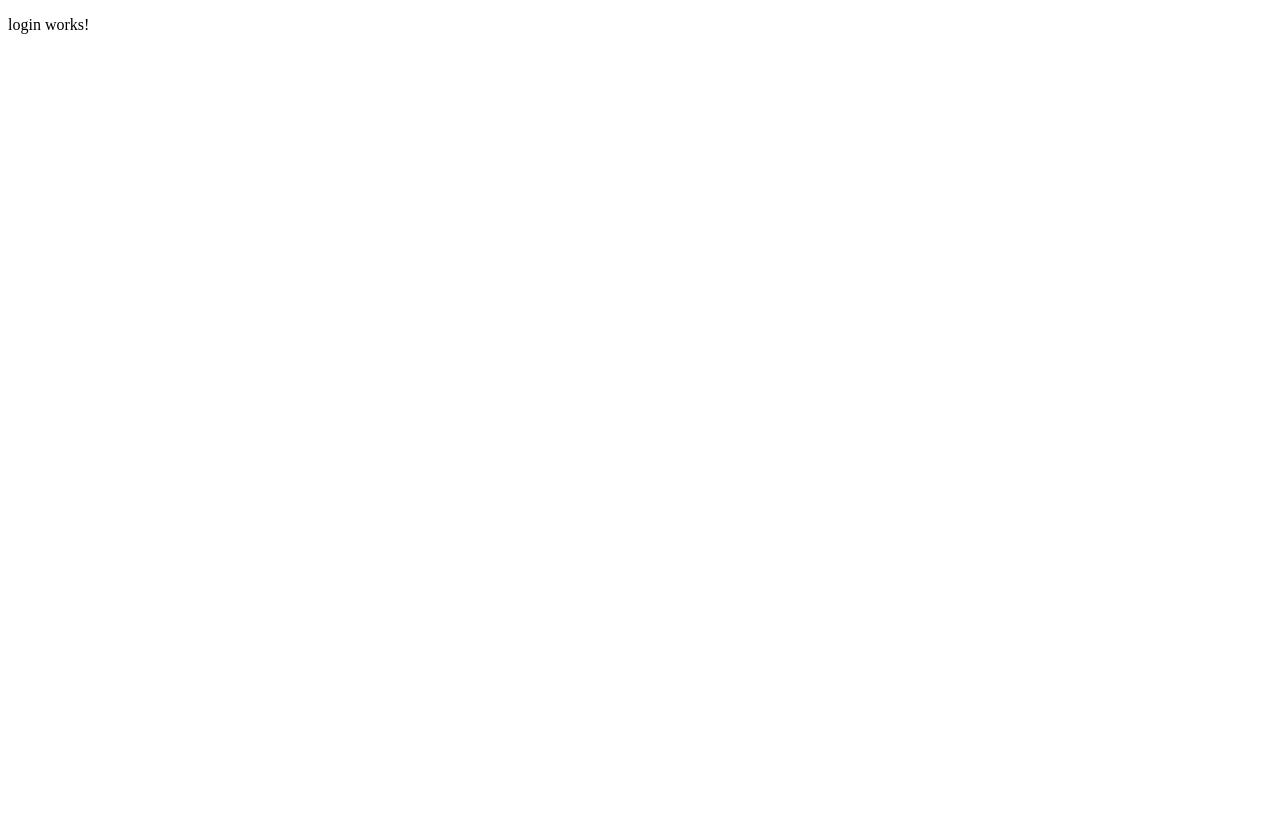
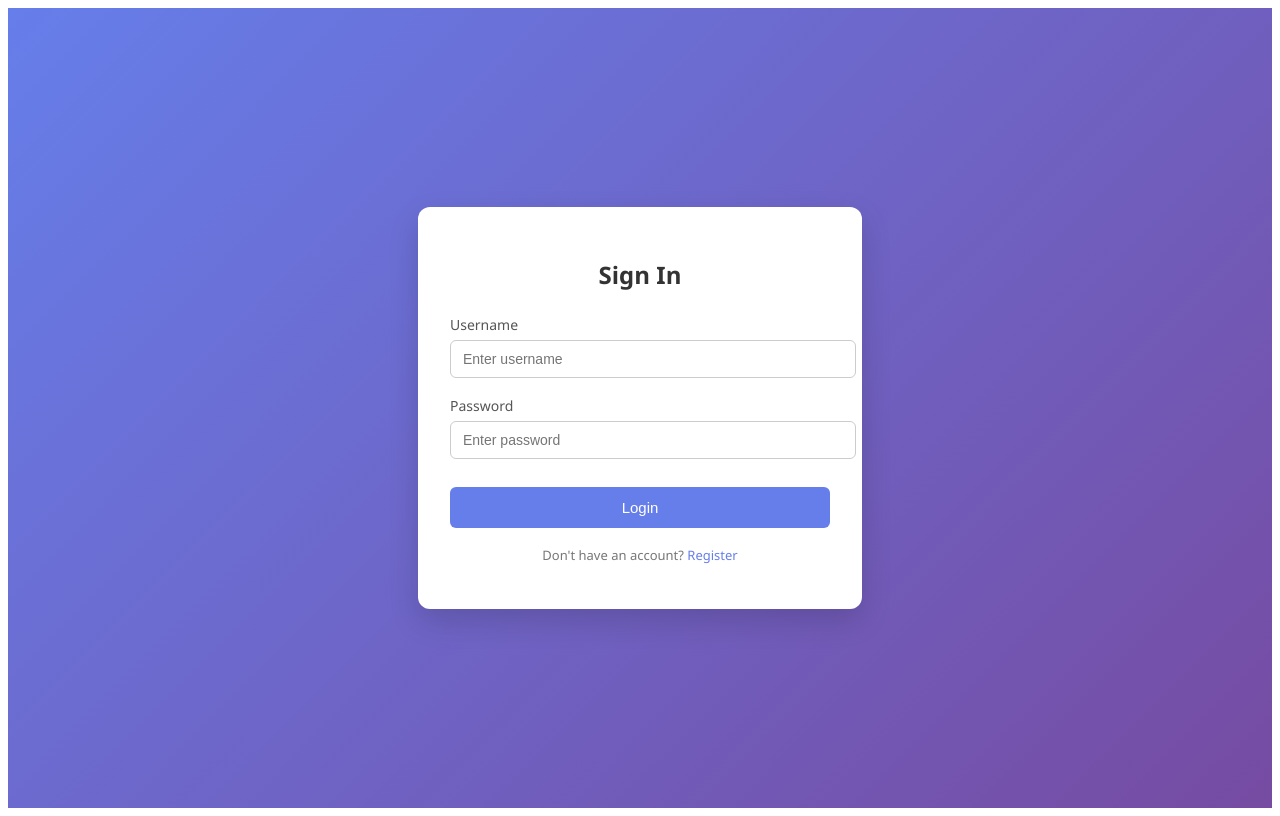
Before and after one commit to tomato202504brianm-code/internal-audit-system, an Angular app in the folder frontend/audit-frontend/: page /login in a window 1280 px wide. Built offline with nearby package versions, Linux system fonts and the light colour scheme.

Commit message:
Webpage setup

```diff
--- a/frontend/audit-frontend/src/app/pages/login/login.css
+++ b/frontend/audit-frontend/src/app/pages/login/login.css
@@ -0,0 +1,88 @@
+/* 页面整体居中 center paging*/
+.login-container {
+  height: 100vh;
+  display: flex;
+  justify-content: center;
+  align-items: center;
+  background: linear-gradient(135deg, #667eea, #764ba2);
+  font-family: 'Segoe UI', sans-serif;
+}
+
+/* 登录卡片 login card */
+.login-card {
+  width: 100%;
+  max-width: 380px;
+  background: #ffffff;
+  padding: 32px;
+  border-radius: 12px;
+  box-shadow: 0 12px 30px rgba(0, 0, 0, 0.15);
+}
+
+/* 标题 title */
+.title {
+  text-align: center;
+  margin-bottom: 24px;
+  color: #333;
+}
+
+/* 表单 form */
+.form-group {
+  margin-bottom: 18px;
+}
+
+.form-group label {
+  display: block;
+  margin-bottom: 6px;
+  font-size: 14px;
+  color: #555;
+}
+
+.form-group input {
+  width: 100%;
+  padding: 10px 12px;
+  font-size: 14px;
+  border-radius: 6px;
+  border: 1px solid #ccc;
+  transition: border-color 0.2s, box-shadow 0.2s;
+}
+
+.form-group input:focus {
+  outline: none;
+  border-color: #667eea;
+  box-shadow: 0 0 0 2px rgba(102, 126, 234, 0.2);
+}
+
+/* 登录按钮 login button */
+.login-button {
+  width: 100%;
+  margin-top: 10px;
+  padding: 12px;
+  background: #667eea;
+  border: none;
+  border-radius: 6px;
+  color: #ffffff;
+  font-size: 15px;
+  cursor: pointer;
+  transition: background 0.2s;
+}
+
+.login-button:hover {
+  background: #5a67d8;
+}
+
+/* 底部提示 hint */
+.hint {
+  text-align: center;
+  margin-top: 18px;
+  font-size: 13px;
+  color: #777;
+}
+
+.hint a {
+  color: #667eea;
+  text-decoration: none;
+}
+
+.hint a:hover {
+  text-decoration: underline;
+}
--- a/frontend/audit-frontend/src/app/pages/login/login.html
+++ b/frontend/audit-frontend/src/app/pages/login/login.html
@@ -1 +1,36 @@
-<p>login works!</p>
+<div class="login-container">
+  <div class="login-card">
+    <h2 class="title">Sign In</h2>
+
+    <form>
+      <div class="form-group">
+        <label for="username">Username</label>
+        <input
+          id="username"
+          type="text"
+          placeholder="Enter username"
+          required
+        />
+      </div>
+
+      <div class="form-group">
+        <label for="password">Password</label>
+        <input
+          id="password"
+          type="password"
+          placeholder="Enter password"
+          required
+        />
+      </div>
+
+      <button type="submit" class="login-button">
+        Login
+      </button>
+    </form>
+
+    <p class="hint">
+      Don't have an account?
+      <a href="#">Register</a>
+    </p>
+  </div>
+</div>
```
Also changed, not shown: 1 other file (tests, documents, lock files or other folders).
